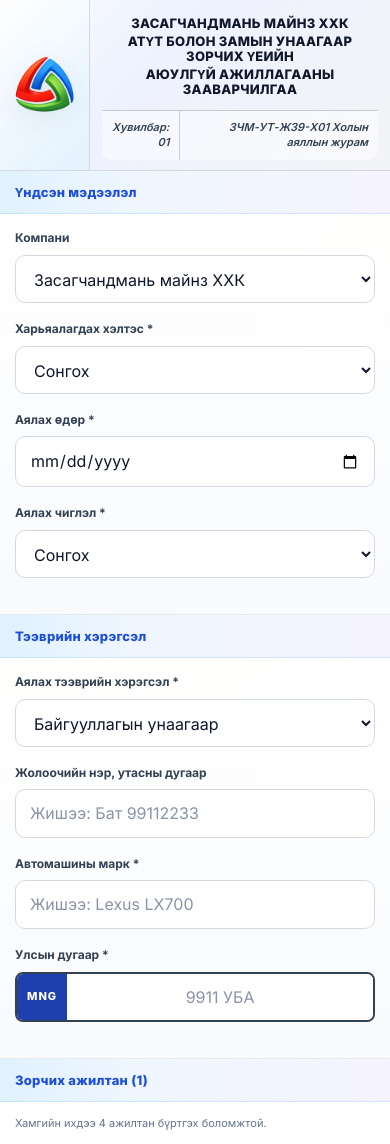
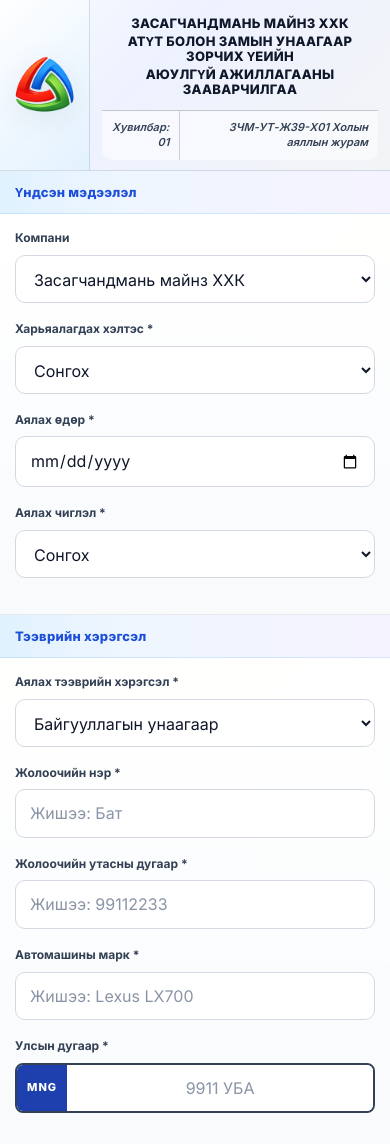
Before and after one commit to PiggyDan/zcm, a React (Vite) app: page / in a window 390 px wide. Shown: the top 1144 px of the page. Built offline with nearby package versions, Linux system fonts and the light colour scheme.

Commit message:
Require driver name and separate numeric phone field

```diff
--- a/api/_form-mail.js
+++ b/api/_form-mail.js
@@ -58,6 +58,7 @@ async function buildPdfBuffer(form, employees, signature) {
   addRow("Аялах чиглэл", form.direction === "Бусад" ? form.otherDirection : form.direction);
   addRow("Тээврийн хэрэгсэл", form.transport);
   addRow("Жолооч", form.driver || "-");
+  addRow("Жолоочийн утасны дугаар", form.driverPhone || "-");
   addRow("Автомашин", form.vehicle || "-");
 
   doc.moveDown();
@@ -159,6 +160,8 @@ function parseSignature(signature) {
 
 function validate(form, employees) {
   const missing = [];
+  if (typeof form.driver !== "string" || !form.driver.trim()) missing.push("Жолоочийн нэр");
+  if (typeof form.driverPhone !== "string" || !/^[0-9]+$/.test(form.driverPhone)) missing.push("Жолоочийн утасны дугаар (зөвхөн тоо)");
 
   if (!form.department?.trim()) missing.push("Харьяалагдах хэлтэс");
   if (!form.travelDate) missing.push("Аялах өдөр");
@@ -217,6 +220,7 @@ function buildHtml(form, employees, hasSignature) {
           ${row("Аялах чиглэл", direction)}
           ${row("Тээврийн хэрэгсэл", form.transport)}
           ${row("Жолооч", form.driver)}
+          ${row("Жолоочийн утасны дугаар", form.driverPhone)}
           ${row("Автомашин", form.vehicle)}
           ${employeeRows}
           <tr>
@@ -253,6 +257,7 @@ function buildText(form, employees) {
     `Аялах чиглэл: ${direction}`,
     `Тээврийн хэрэгсэл: ${form.transport}`,
     `Жолооч: ${form.driver || "-"}`,
+    `Жолоочийн утасны дугаар: ${form.driverPhone || "-"}`,
     `Автомашин: ${form.vehicle || "-"}`,
     ""
   ];
--- a/src/main.jsx
+++ b/src/main.jsx
@@ -94,6 +94,7 @@ function App() {
     otherDirection: "",
     transport: "Байгууллагын унаагаар",
     driver: "",
+    driverPhone: "",
     vehicle: "",
     vehiclePlate: ""
   });
@@ -124,6 +125,8 @@ function App() {
     if (sending) return;
 
     const missing = [];
+    if (!form.driver.trim()) missing.push("Жолоочийн нэр");
+    if (!/^[0-9]+$/.test(form.driverPhone)) missing.push("Жолоочийн утасны дугаар");
     if (!form.vehicle.trim()) missing.push("Автомашины марк");
     if (!/^[0-9]{4} [А-ЯӨҮЁ]{3}$/.test(form.vehiclePlate.trim())) missing.push("Улсын дугаар (9911 УБА)");
 
@@ -180,6 +183,7 @@ function App() {
         otherDirection: "",
         transport: "Байгууллагын унаагаар",
         driver: "",
+        driverPhone: "",
         vehicle: "",
         vehiclePlate: ""
       });
@@ -333,14 +337,29 @@ function App() {
               </select>
             </Field>
 
-            <Field label="Жолоочийн нэр, утасны дугаар">
+            <div className="twoCols">
+            <Field label="Жолоочийн нэр *">
               <input
+                required
                 name="driver"
                 value={form.driver}
                 onChange={updateForm}
-                placeholder="Жишээ: Бат 99112233"
+                placeholder="Жишээ: Бат"
               />
             </Field>
+            <Field label="Жолоочийн утасны дугаар *">
+              <input
+                required
+                name="driverPhone"
+                type="tel"
+                inputMode="numeric"
+                pattern="[0-9]+"
+                value={form.driverPhone}
+                onChange={(e) => setForm({ ...form, driverPhone: e.target.value.replace(/[^0-9]/g, "") })}
+                placeholder="Жишээ: 99112233"
+              />
+            </Field>
+            </div>
 
             <div className="twoCols">
             <Field label="Автомашины марк *">
```
